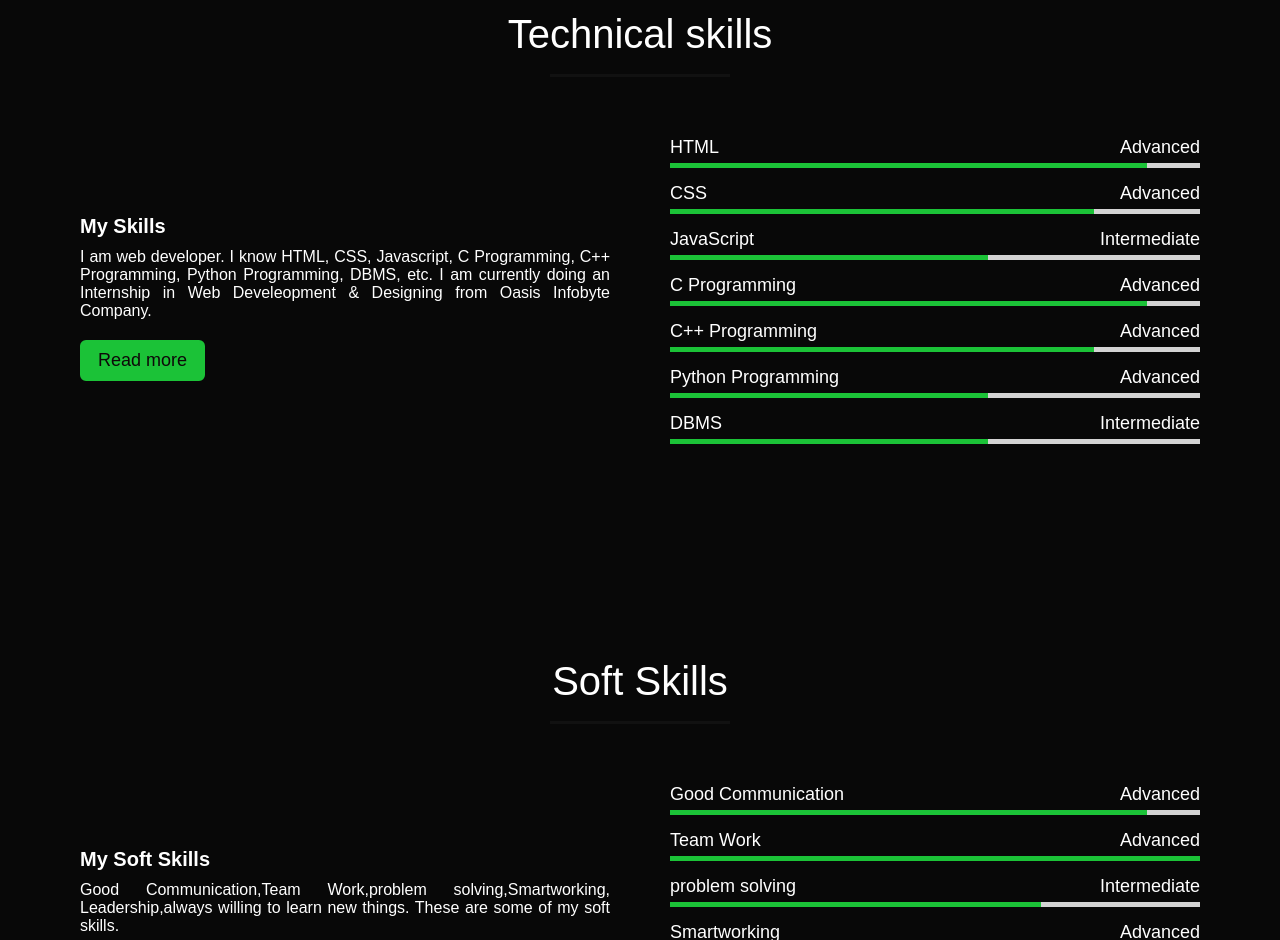
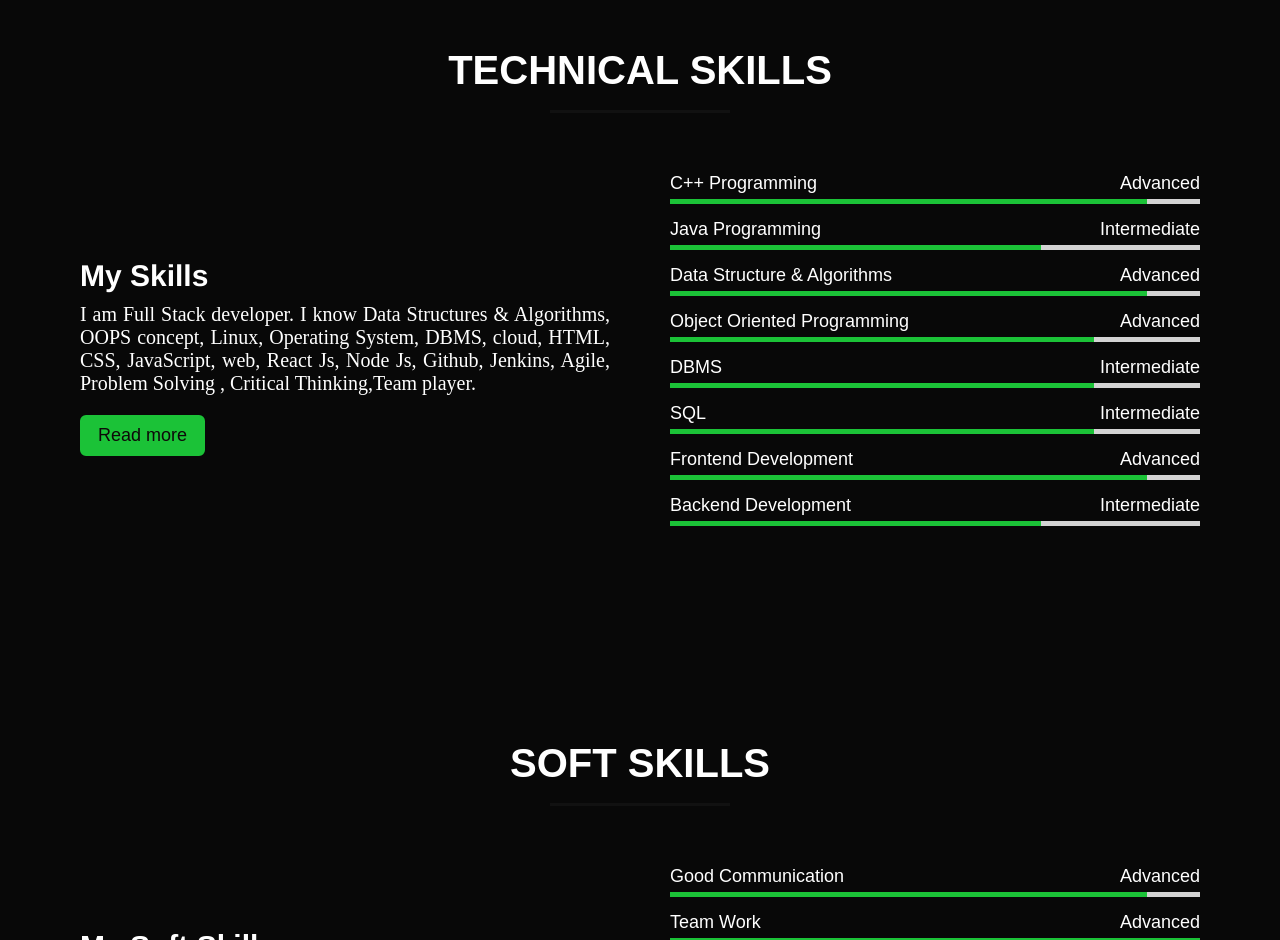
Before and after one commit to yashera01/my-website, a plain HTML site: page Task2/index.html in a window 1280 px wide. Shown: the part 1860-2800 px from the top of the page. Drawn offline with nearby package versions, Linux system fonts and the light colour scheme.

Commit message:
commit 1

```diff
--- a/Task2/index.html
+++ b/Task2/index.html
@@ -41,10 +41,12 @@
     <section class="home" id="home">
         <div class="max-width">
             <div class="home-content">
+                <br>
+                <br>
                 <div class="text-1">Hello, I am </div>
                 <div class="text-2">Yash Totale</div>
                 <div class="text-3">And I'm a <span class="typing"></span></div>
-                <a href="#">Hire me</a>
+                <a href="#contact">Hire me</a>
             </div>
         </div>
     </section>
@@ -52,7 +54,7 @@
     <!-- about me -->
     <section class="about" id="about">
         <div class="max-width">
-            <h2 class="title">About me</h2>
+            <h2 class="title"><b>ABOUT ME</b></h2>
             <div class="about-content">
                 <div class="column left">
                     <!-- <img src="images/profle.jpg" alt=""> -->
@@ -60,9 +62,9 @@
                 </div>
                 <div class="column right">
                     <div class="text">I am Yash,</div>
-                    <p> I am third year Computer Engineering Student. Currently I am pursuing my bachelor degree from Vishwakarma Institute of Information Technology in Pune. I am competitive programmer. My hobbies are playing chess and reading books.
+                    <p> I am Final year Student, pursuing my bachelor degree from Vishwakarma Institute of Information Technology with specialization in Computer Engineering. I am Technology enthusiastic. My hobbies are playing chess and reading books.
                     </p>
-                    <a href="https://drive.google.com/file/d/1pwtrVx4pvesD7mi0c7qFmHClAOoZ2oNV/view?usp=sharing" target="_blank">My Resume</a>
+                    <a href="https://drive.google.com/file/d/14WwA0jjB8OM3aJ76I6BYSkk4Fe9BkPbN/view?usp=sharing" target="_blank">My Resume</a>
                 </div>
             </div>
         </div>
@@ -71,16 +73,16 @@
     <!-- education -->
     <section class="services" id="services">
         <div class="max-width">
-            <h2 class="title">My Education</h2>
+            <h2 class="title"><b>MY EDUCATION</b></h2>
             <div class="serv-content">
                 <div class="card">
                     <div class="box">
                         <i class="fas fa-pen"></i>
-                        <div class="text">SSC </div>
+                        <div class="text"><b>SSC</b></div>
                             <ul>
                                 <li>Year:   2016-17</li>
                                 <li>Board:  SSC</li>
-                                <li>School: RTKV,Erandol</li>
+                                <li>School: RTKV, Erandol</li>
                                 <li>Marks:   95% </li>
                             </ul>
                     </div>
@@ -88,11 +90,11 @@
                 <div class="card">
                     <div class="box">
                         <i class="fas fa-book"></i>
-                        <div class="text">HSC</div>
+                        <div class="text"><b>HSC</b></div>
                         <ul>
                             <li>Year:   2018-19</li>
                             <li>Board:  HSC</li>
-                            <li>School: DDSP,Erandol</li>
+                            <li>School: DDSP, Erandol</li>
                             <li>Marks:  Distinction</li>
                         </ul>
                     </div>
@@ -100,12 +102,12 @@
                 <div class="card">
                     <div class="box">
                         <i class="fas fa-laptop"></i>
-                        <div class="text">Under Graduate</div>
+                        <div class="text"><b>Under Graduate</b></div>
                         <ul>
                             <li>Year:   2020-2024</li>
                             <li>University: SPPU, Pune</li>
                             <li>College: VIIT, Pune</li>
-                            <li>Marks:  9.7/10 CGPA (4th Sem)</li>
+                            <li>Marks:  9.6/10 CGPA (6th Sem)</li>
                         </ul>
                     </div>
                 </div>
@@ -117,45 +119,15 @@
     <!-- technical skills -->
     <section class="skills" id="skills">
         <div class="max-width">
-            <h2 class="title">Technical skills</h2>
+            <h2 class="title"><b>TECHNICAL SKILLS</b></h2>
             <div class="skills-content">
                 <div class="column left">
-                    <div class="text">My Skills </div>
-                    <p>I am web developer. I know HTML, CSS, Javascript, C Programming, C++  Programming,
-                        Python Programming, DBMS, etc. I am currently doing an Internship in Web Develeopment & Designing
-                        from Oasis Infobyte Company.
+                    <div class="text" style="font-family: 'Franklin Gothic Medium', 'Arial Narrow', Arial, sans-serif; font-size: 30px; ">My Skills </div>
+                    <p  style= "font-family: 'Times New Roman', Times, serif">I am Full Stack developer. I know Data Structures & Algorithms, OOPS concept, Linux, Operating System, DBMS, cloud, HTML, CSS, JavaScript, web, React Js, Node Js, Github, Jenkins, Agile, Problem Solving , Critical Thinking,Team player.
                     </p>
                     <a href="#">Read more</a>
                 </div>
                 <div class="column right">
-                    <div class="bars">
-                        <div class="info">
-                            <span>HTML</span>
-                            <span>Advanced</span>
-                        </div>
-                        <div class="line html"></div>
-                    </div>
-                    <div class="bars">
-                        <div class="info">
-                            <span>CSS</span>
-                            <span>Advanced</span>
-                        </div>
-                        <div class="line css"></div>
-                    </div>
-                    <div class="bars">
-                        <div class="info">
-                            <span>JavaScript</span>
-                            <span>Intermediate</span>
-                        </div>
-                        <div class="line js"></div>
-                    </div>
-                    <div class="bars">
-                        <div class="info">
-                            <span>C Programming</span>
-                            <span>Advanced</span>
-                        </div>
-                        <div class="line c"></div>
-                    </div>
                     <div class="bars">
                         <div class="info">
                             <span>C++ Programming</span>
@@ -165,10 +137,24 @@
                     </div>
                     <div class="bars">
                         <div class="info">
-                            <span>Python Programming</span>
+                            <span> Java Programming</span>
+                            <span>Intermediate</span>
+                        </div>
+                        <div class="line java"></div>
+                    </div>
+                    <div class="bars">
+                        <div class="info">
+                            <span>Data Structure & Algorithms</span>
                             <span>Advanced</span>
                         </div>
-                        <div class="line python"></div>
+                        <div class="line dsa"></div>
+                    </div>
+                    <div class="bars">
+                        <div class="info">
+                            <span>Object Oriented Programming</span>
+                            <span>Advanced</span>
+                        </div>
+                        <div class="line oop"></div>
                     </div>
                     <div class="bars">
                         <div class="info">
@@ -177,6 +163,30 @@
                         </div>
                         <div class="line dbms"></div>
                     </div>
+                    <div class="bars">
+                        <div class="info">
+                            <span>SQL</span>
+                            <span>Intermediate</span>
+                        </div>
+                        <div class="line sql"></div>
+                    </div>
+                    <div class="bars">
+                        <div class="info">
+                            <span>Frontend Development</span>
+                            <span>Advanced</span>
+                        </div>
+                        <div class="line fd"></div>
+                    </div>
+                    <div class="bars">
+                        <div class="info">
+                            <span>Backend Development</span>
+                            <span>Intermediate</span>
+                        </div>
+                        <div class="line bd"></div>
+                    </div>
+
+
+
                 </div>
             </div>
         </div>
@@ -185,12 +195,11 @@
      <!-- soft skills -->
     <section class="skills" id="skills">
         <div class="max-width">
-            <h2 class="title">Soft Skills</h2>
+            <h2 class="title"><b>SOFT SKILLS</b></h2>
             <div class="skills-content">
                 <div class="column left">
-                    <div class="text">My Soft Skills</div>
-                    <p>Good Communication,Team Work,problem solving,Smartworking, Leadership,always willing to learn new things. These are some
-                        of my soft skills.
+                    <div class="text" style="font-size: 30px;"><b>My Soft Skills</b></div>
+                    <p style="font-family: 'Times New Roman', Times, serif; "> Good Communication, Team Work, problem solving,Smart working, Leadership, always willing to learn new things.
                     </p>
                     <a href="#">Read more</a>
                 </div>
@@ -245,7 +254,7 @@
     <!-- contact section start -->
     <section class="contact" id="contact">
         <div class="max-width">
-            <h2 class="title">Contact me</h2>
+            <h2 class="title"><b>CONTACT ME</b></h2>
             <div class="contact-content">
                 <div class="column left">
                     <p>Contact Me </p>
@@ -271,8 +280,7 @@
                                 <div class="head">Email</div>
                                 <div class="sub-title">
                                     <ul>
-                                        <li>yashtotale95@gmail.com</li>
-
+                                        yashtotale95@gmail.com
                                     </ul>
                                 </div>
                             </div>
@@ -281,7 +289,8 @@
                 </div>
                 <div class="column right">
                     <div class="text">Message me</div>
-                    <form action="#">
+
+                    <form action="https://formsubmit.co/db63ed68b88a398a2b04c3682d7581ce" method="POST">
                         <div class="fields">
                             <div class="field name">
                                 <input type="text" placeholder="Name" required>
@@ -294,12 +303,14 @@
                             <input type="text" placeholder="Subject" required>
                         </div>
                         <div class="field textarea">
-                            <textarea cols="30" rows="10" placeholder="Message.." required></textarea>
+                            <textarea cols="30" rows="10" placeholder="Message..." required></textarea>
                         </div>
                         <div class="button-area">
                             <button type="submit">Send message</button>
                         </div>
                     </form>
+
+
                 </div>
             </div>
         </div>
--- a/Task2/script.js
+++ b/Task2/script.js
@@ -35,7 +35,7 @@ $(document).ready(function(){
 
     // typing text animation script
     var typed = new Typed(".typing", {
-        strings: ["Student","Smartworker","competitive Programmer","Fresher","Web Developer" ],
+        strings: ["Student","Fresher","Smartworker","Full Stack Developer" ],
         typeSpeed: 100,
         backSpeed: 60,
         loop: true
--- a/Task2/style.css
+++ b/Task2/style.css
@@ -308,6 +308,7 @@ section .title::after{
 }
 .skills .skills-content .left p{
     text-align: justify;
+    font-size: 20px;
 }
 .skills .skills-content .left a{
     display: inline-block;
@@ -352,27 +353,32 @@ section .title::after{
     top: 0;
     background: rgb(27, 194, 55);
 }
-.skills-content .right .html::before{
+.skills-content .right .dsa::before{
     width: 90%;
 }
-.skills-content .right .css::before{
+.skills-content .right .fd::before{
+    width: 90%;
+}
+.skills-content .right .bd::before{
+    width: 70%;
+}
+.skills-content .right .cpp::before{
+    width: 90%;
+}
+.skills-content .right .java::before{
+    width: 70%;
+}
+.skills-content .right .sql::before{
     width: 80%;
 }
-.skills-content .right .js::before{
-    width: 60%;
-}
-.skills-content .right .c::before{
-    width: 90%;
-}
-.skills-content .right .cpp::before{
+.skills-content .right .oop::before{
     width: 80%;
 }
-.skills-content .right .python::before{
-    width: 60%;
+.skills-content .right .dbms::before{
+    width: 80%;
 }
-.skills-content .right .dbms::before{
-    width: 60%;
-}
+
+
 
 /* soft skills */
 .skills .skills-content .column{
```
